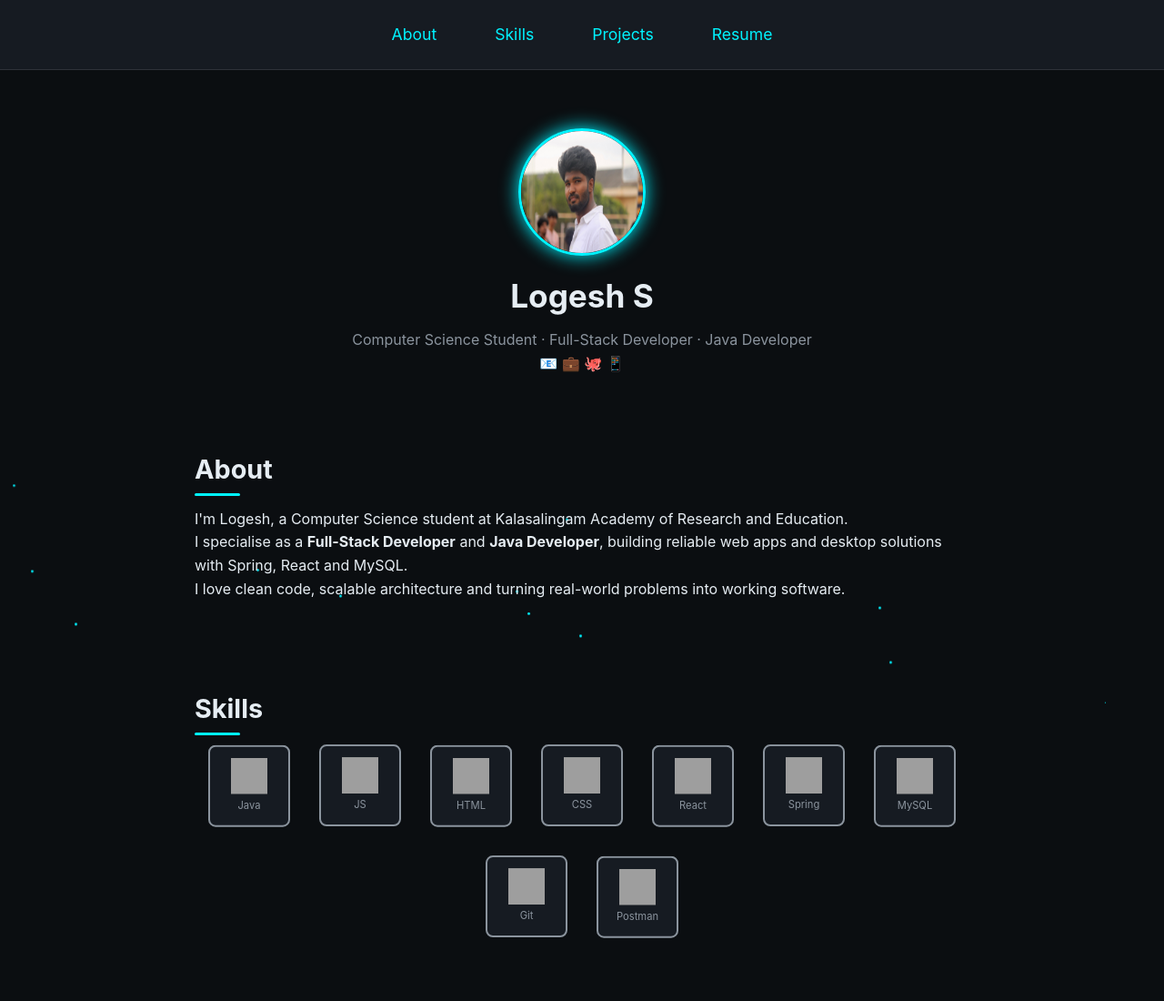
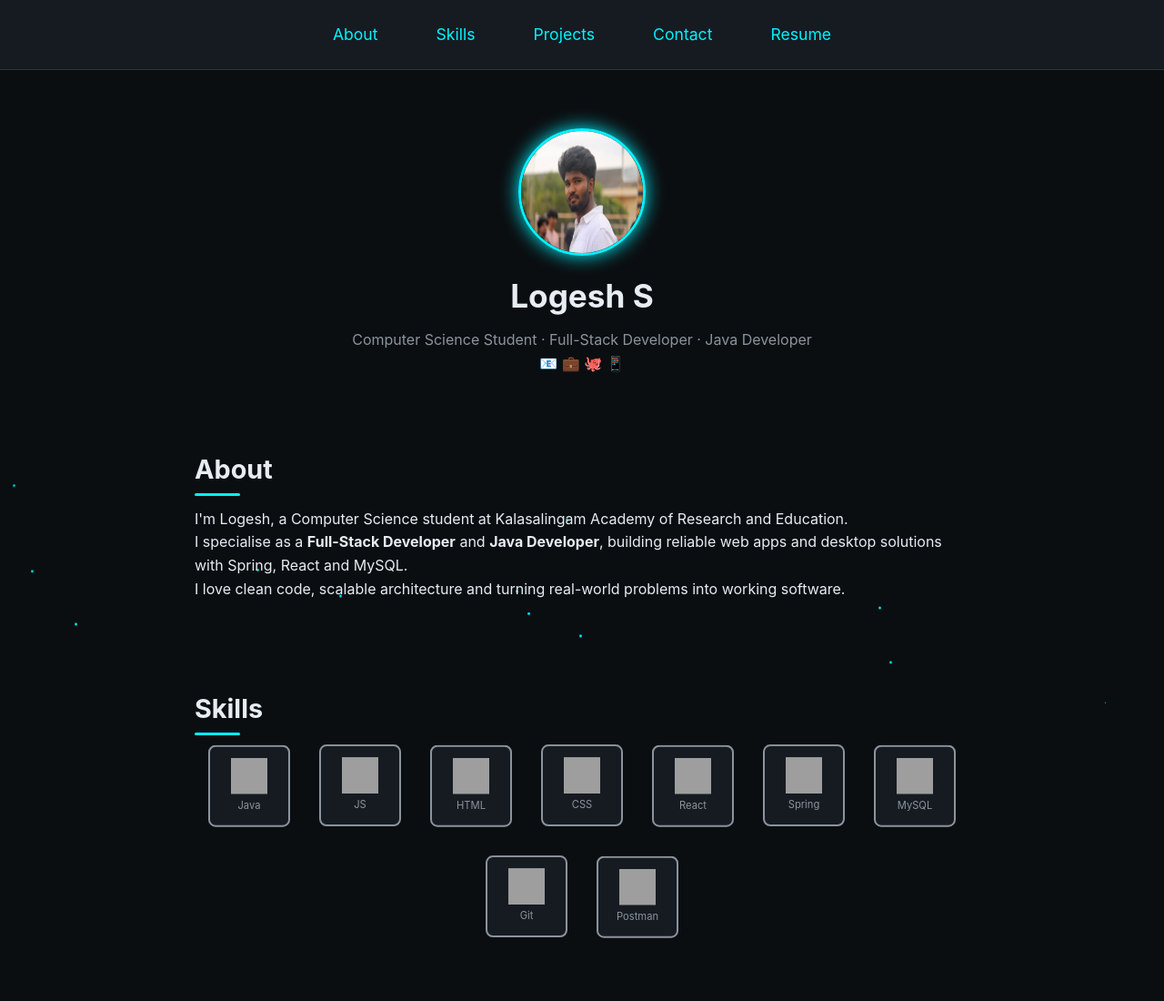
Before and after one commit to Loki0117/Mywebsite, a plain HTML site: page index.html in a window 1280 px wide. Shown: the top 1100 px of the page at 91% size. Drawn offline with Linux system fonts and the light colour scheme; grey boxes are pictures that could not be loaded.

Commit message:
Update navigation links in index.html

```diff
--- a/index.html
+++ b/index.html
@@ -12,10 +12,11 @@
 
 <!-- NAVIGATION -->
 <nav>
-  <a href="#about">About</a>
+ <a href="#about">About</a>
   <a href="#skills">Skills</a>
   <a href="#projects">Projects</a>
-  <a href="#contact">Resume</a>
+  <a href="#contact">Contact</a>
+  <a href="./Logesh-Resume.pdf" target="_blank">Resume</a>
 </nav>
 
 <!-- HEADER -->
```
